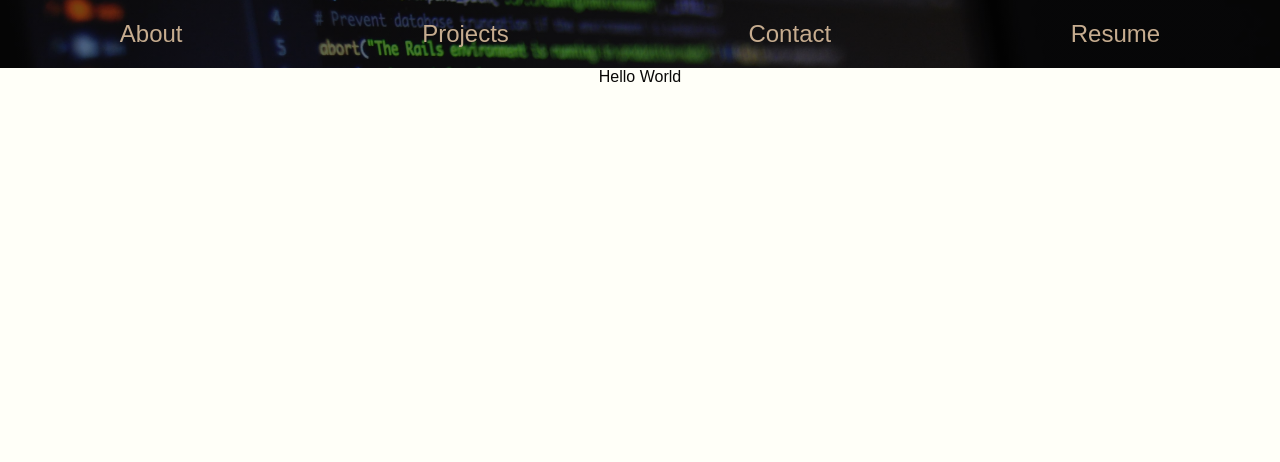
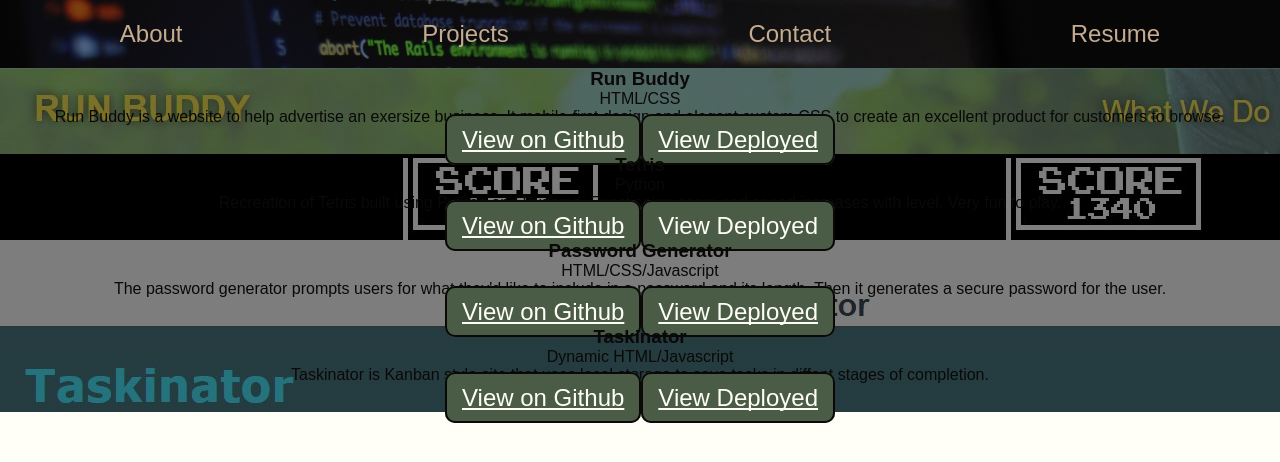
Before and after one commit to VerbalDye/verbaldye.github.io, a React (Create React App) app: page / in a window 1280 px wide. Both pictures are taken after a click on the button "Projects". Shown: the top 462 px of the page. Built offline with nearby package versions, Linux system fonts and the light colour scheme.

Commit message:
add more style and add framework for showcase page

```diff
--- a/src/assets/showcase/projects.json
+++ b/src/assets/showcase/projects.json
@@ -22,6 +22,14 @@
             "description": "The password generator prompts users for what they'd like to include in a password and its length. Then it generates a secure password for the user.",
             "github_link": "https://www.github.com/verbaldye/password-generator/",
             "deployed_link": "https://verbaldye.github.io/password-generator/"
+        },
+        {
+            "title": "Taskinator",
+            "skills": "Dynamic HTML/Javascript",
+            "img_path": "taskinator.JPG",
+            "description": "Taskinator is Kanban style site that uses local storage to save tasks in diffent stages of completion.",
+            "github_link": "https://www.github.com/verbaldye/taskinator/",
+            "deployed_link": "https://verbaldye.github.io/taskinator/"
         }
     ]
 }
--- a/src/components/Showcase/index.js
+++ b/src/components/Showcase/index.js
@@ -1,6 +1,29 @@
+import data from '../../assets/showcase/projects.json';
+const projects = data.projects;
+
 function Showcase() {
     return(
-        <div>Hello World</div>
+        <div>
+        {projects.map((project, i) =>  (
+            <div className="showcase-el" style={{ backgroundImage: `linear-gradient( rgba(0, 0, 0, 0.5), rgba(0, 0, 0, 0.5) ), url(${require(`../../assets/showcase/img/${project.img_path}`)})` }} key={i}>
+            <div className="showcase-title">
+                <h3>{project.title}</h3>
+                <p>{project.skills}</p>
+            </div>
+            <div className="showcase-body">
+                <div>
+                    <p>{project.description}</p>
+                    <a href={project.github_link} rel="noreferrer" target="_blank" className="btn">
+                        View on Github
+                    </a>
+                    <a href={project.deployed_link} rel="noreferrer" target="_blank" className="btn">
+                        View Deployed
+                    </a>
+                </div>
+            </div>
+        </div>
+        ))}
+        </div>
     )
 }
 
```
